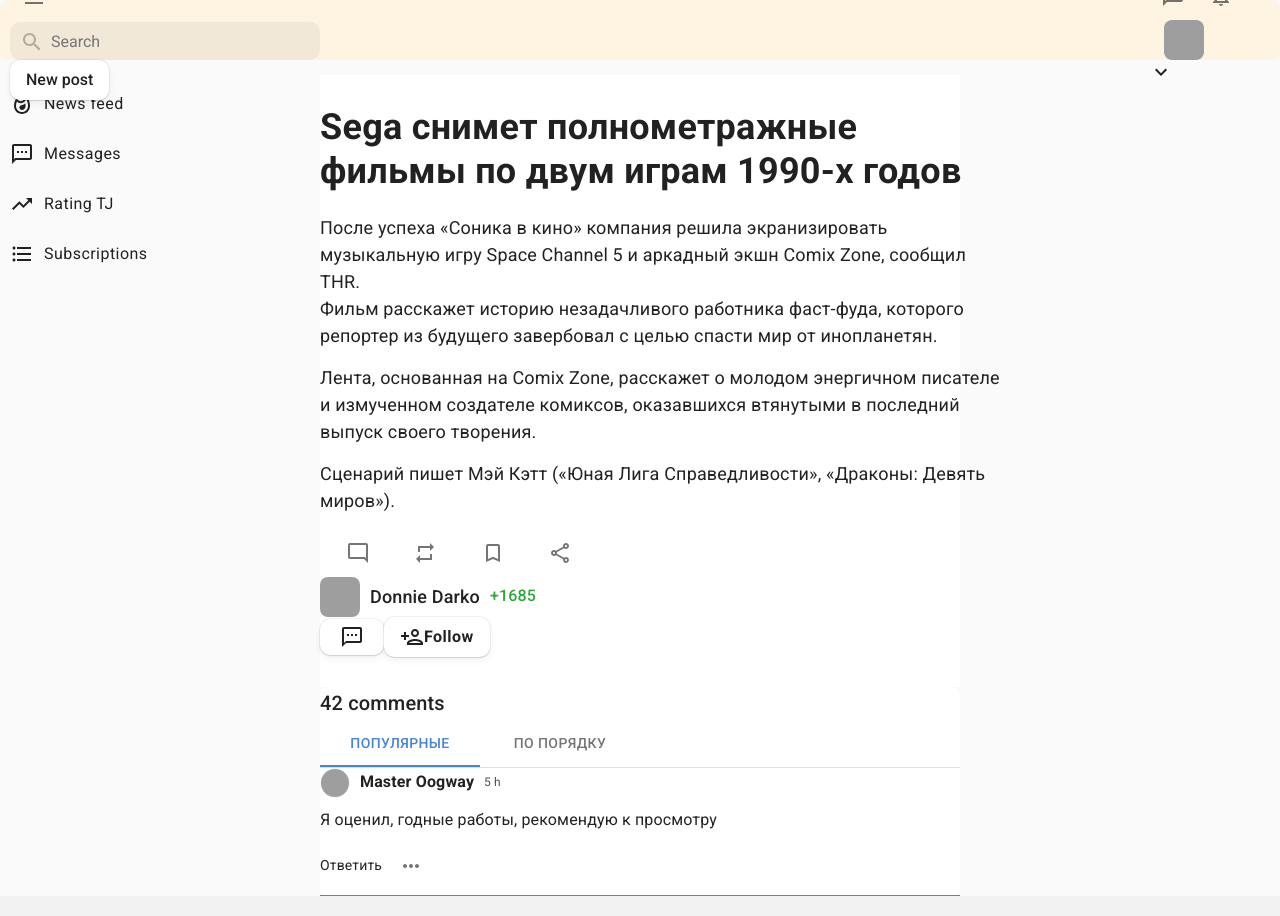
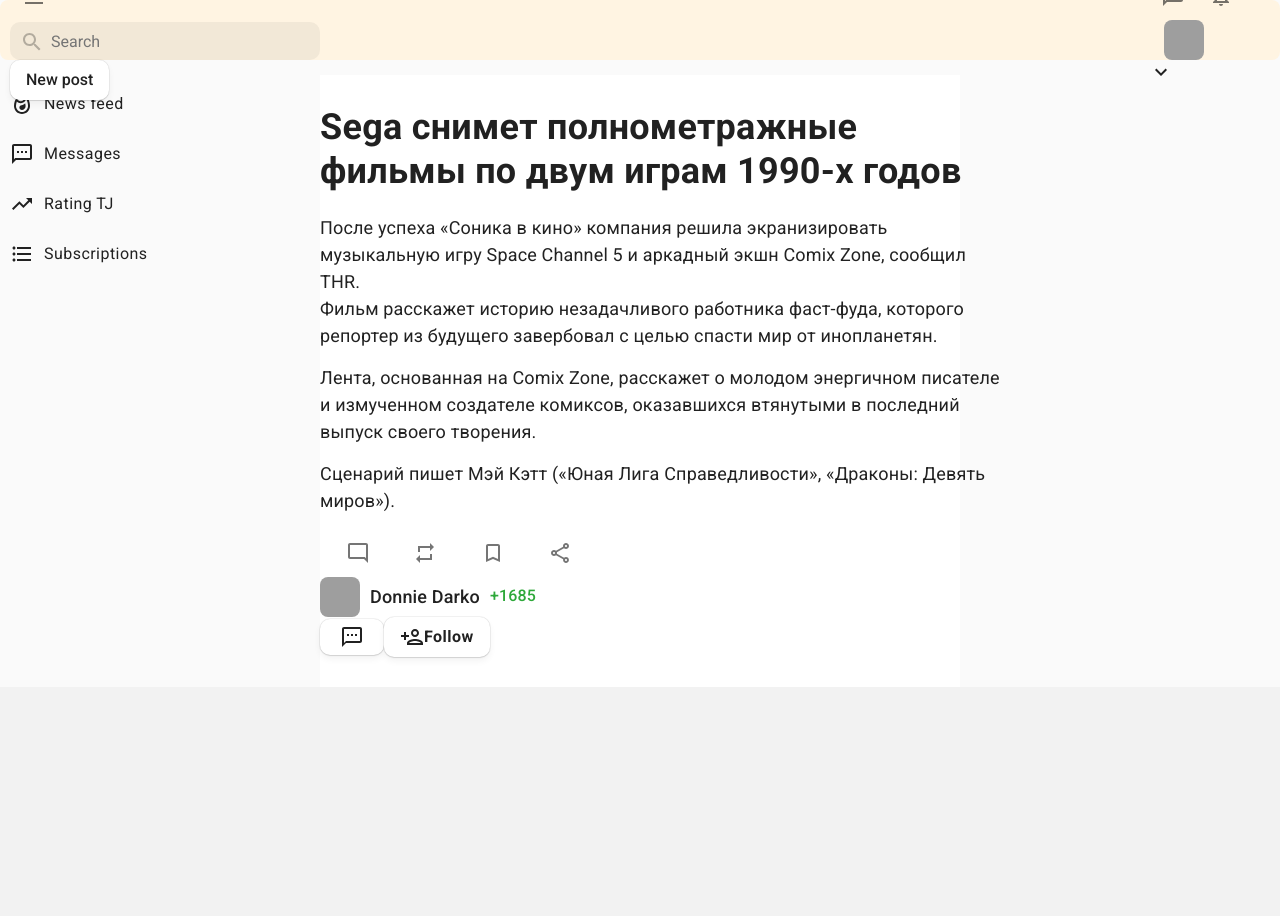
Before and after one commit to TinaGorna/tjournal, a Next.js app: page /news/news in a window 1280 px wide. After the commit the page ends 800 px from the top, so only its background shows below. Built offline with nearby package versions, Linux system fonts and the light colour scheme; grey boxes are pictures that could not be loaded.

Commit message:
WriteForm component

```diff
--- a/components/Comment/index.tsx
+++ b/components/Comment/index.tsx
@@ -8,10 +8,10 @@
         fullName: string
     }
     text?: string
-
+    createdAt: string
 }
 
-export const Comment: React.FC<CommentProps> = () => {
+export const Comment: React.FC<CommentProps> = ({user, text, createdAt}) => {
 
     const [anchorEl, setAnchorEl] = useState(null)
     const handleClick = (event) => {
@@ -27,7 +27,7 @@
                 <img src="https://coolsen.ru/wp-content/uploads/2021/06/14-4.jpg" alt="Avatar"
                 />
                 <b>Master Oogway</b>
-                <span>5 h</span>
+                <span>{createdAt}</span>
             </div>
             <Typography className={styles.text}>
                 Я оценил, годные работы, рекомендую к просмотру
--- a/components/Header/index.tsx
+++ b/components/Header/index.tsx
@@ -6,6 +6,7 @@
 import MenuIcon from "@material-ui/icons/Menu"
 import {SmsOutlined, ExpandMoreOutlined} from "@material-ui/icons";
 import NotificationIcon from "@material-ui/icons/NotificationsNoneOutlined"
+import {WriteForm} from "../WriteForm";
 
 export const Header: React.FC = () => {
     return (
@@ -28,9 +29,16 @@
                     <SearchIcon/>
                     <input placeholder="Search"/>
                 </div>
+
+                <Link href="/post/">
+                    <a>
                         <Button variant="contained" className={styles.penButton}>
                             New post
                         </Button>
+                    </a>
+                </Link>
+
+
             </div>
             <div className="d-flex align-center">
                 <IconButton>
--- /dev/null
+++ b/components/WriteForm/index.tsx
@@ -0,0 +1,16 @@
+import React from "react";
+import {Button, Input} from "@material-ui/core";
+
+export const WriteForm = () => {
+    return (
+        <div>
+            {/*<Input classes={{root: styles.titleField}} placeholder="Заголовок" defaultValue={title}/>*/}
+            {/*<div className={styles.editor}>*/}
+            {/*    <Editor/>*/}
+            {/*</div>*/}
+            <Button variant="contained" color="primary">
+                Опубликовать
+            </Button>
+        </div>
+    )
+}
--- a/pages/news/[slug].tsx
+++ b/pages/news/[slug].tsx
@@ -8,16 +8,7 @@
     return (
         <MainLayout className="mb-50" contentFullWidth>
             <FullPost/>
-            <Paper elevation={0} className="mt-40 p-30">
-                <Typography variant="h6" className="mb-20">42 comments</Typography>
-                <Tabs className="mt-20" value={0} indicatorColor="primary" textColor="primary">
-                    <Tab label="Популярные"/>
-                    <Tab label="По порядку"/>
-                </Tabs>
-                <Divider/>
-                <div className="mb-20"/>
-                <Comment />
-            </Paper>
+
         </MainLayout>
     )
 }
```
Also changed, not shown: components/PostComments/index.tsx (added, +34 -0 lines), components/PostComments/PostComments.module.scss (added), components/WriteForm/WriteForm.module.scss (added). Lines whose indentation alone changed are shown as unchanged.
